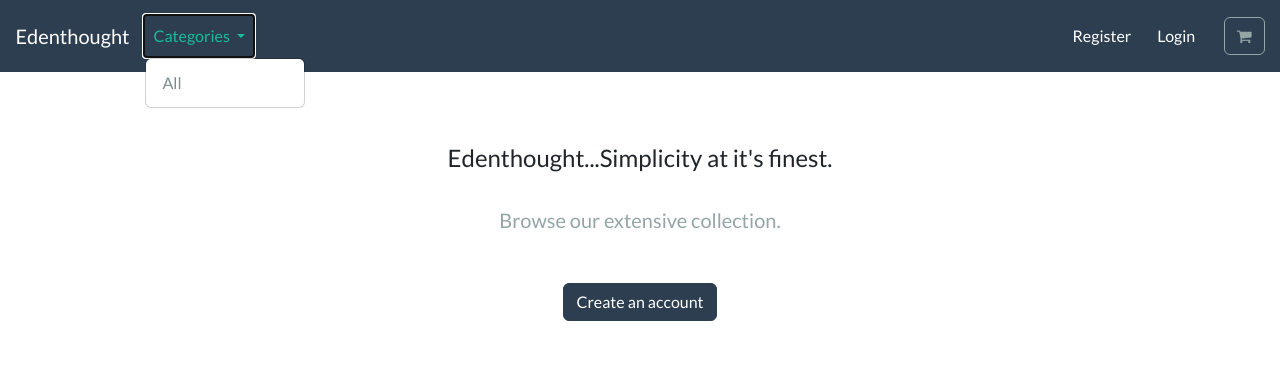
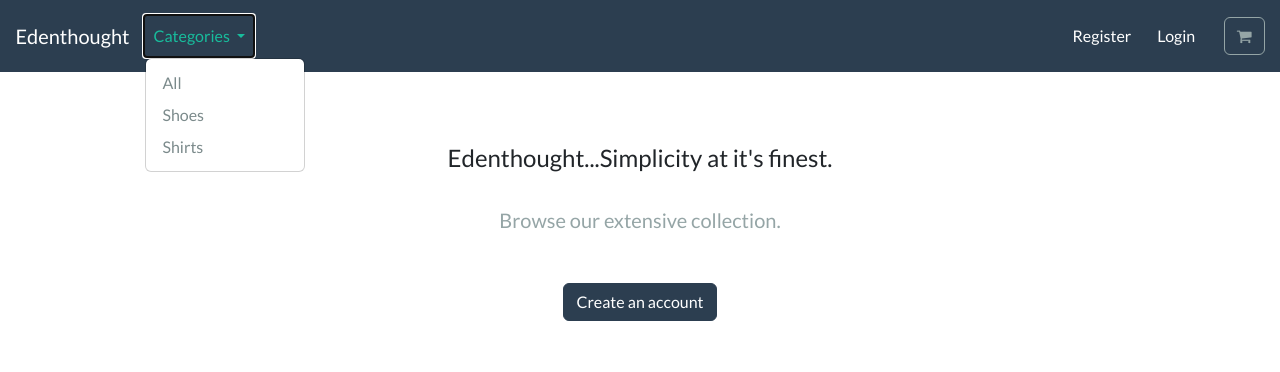
Before and after one commit to guesmia1228/online-store, a Django app: page / in a window 1280 px wide, after a click on "Categories". Shown: the top 372 px of the page. Run offline with Django 4.2, Linux system fonts and the light colour scheme; data comes from the database, SQL or seed files in the repository; some libraries are stand-ins or nearby versions.

Commit message:
categories function added to store.views, function added to context processor, for loop added in base.html
adding categories function in store.views; adding categories function to context processor; since category function was added to a context processor, it's possible to loop over category names in base.html, line 94

```diff
--- a/ecommerce/ecommerce/settings.py
+++ b/ecommerce/ecommerce/settings.py
@@ -64,6 +64,7 @@ TEMPLATES = [
                 'django.template.context_processors.request',
                 'django.contrib.auth.context_processors.auth',
                 'django.contrib.messages.context_processors.messages',
+                'store.views.categories', #makes data available on any template
             ],
         },
     },
--- a/ecommerce/store/templates/store/base.html
+++ b/ecommerce/store/templates/store/base.html
@@ -87,9 +87,15 @@
 
                         <li>
 
-                            <a class="dropdown-item" href="{% url 'store' %}"> All </a>
+                            <a class="dropdown-item" href=""> All </a>
 
                         </li>
+
+                        {%  for category in all_categories %}
+                            <a class="dropdown-item" href="">{{ category.name|capfirst }}</a>
+
+
+                        {%  endfor %}
 
 
 
--- a/ecommerce/store/views.py
+++ b/ecommerce/store/views.py
@@ -1,6 +1,14 @@
 from django.shortcuts import render
+
+from . models import Category
 
 # Create your views here.
 
 def store (request):
     return render(request,'store/store.html')
+
+def categories(request):
+
+    all_categories=Category.objects.all() #select all categories(shoes and shirts
+
+    return {'all_categories': all_categories}
```
